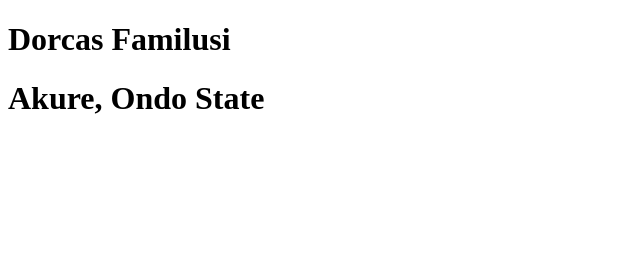
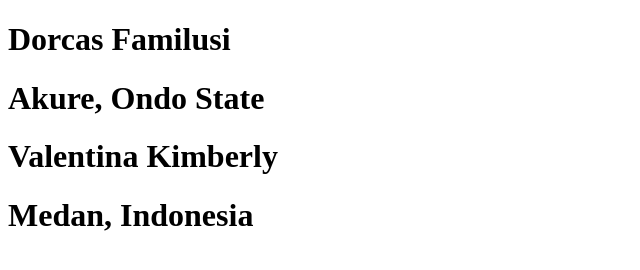
Before and after one commit to DorcasFamilusi/SheHacks6HO, a plain HTML site: page index.html in a window 1280 px wide. Shown: the whole page, without its empty margins (0-640 px from the left). Drawn offline with Linux system fonts and the light colour scheme.

Commit message:
added my name and hometown to html file
added my name and hometown to html file

```diff
--- a/index.html
+++ b/index.html
@@ -8,6 +8,12 @@
   <body>
     <h1>Dorcas Familusi</h1>
     <h1>Akure, Ondo State</h1>
+
+
+
+
+    <h1>Valentina Kimberly</h1>
+    <h1>Medan, Indonesia</h1>
     <script src="" async defer></script>
   </body>
 </html>
```
